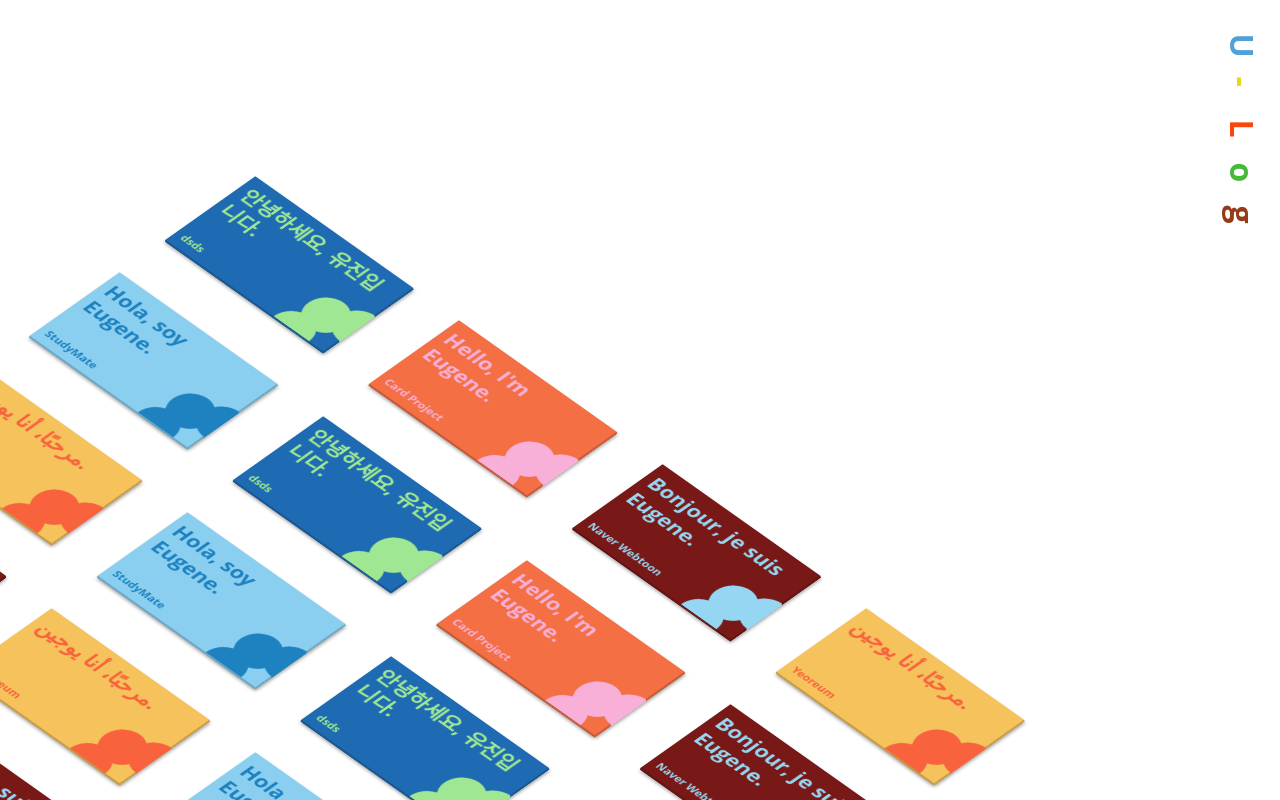
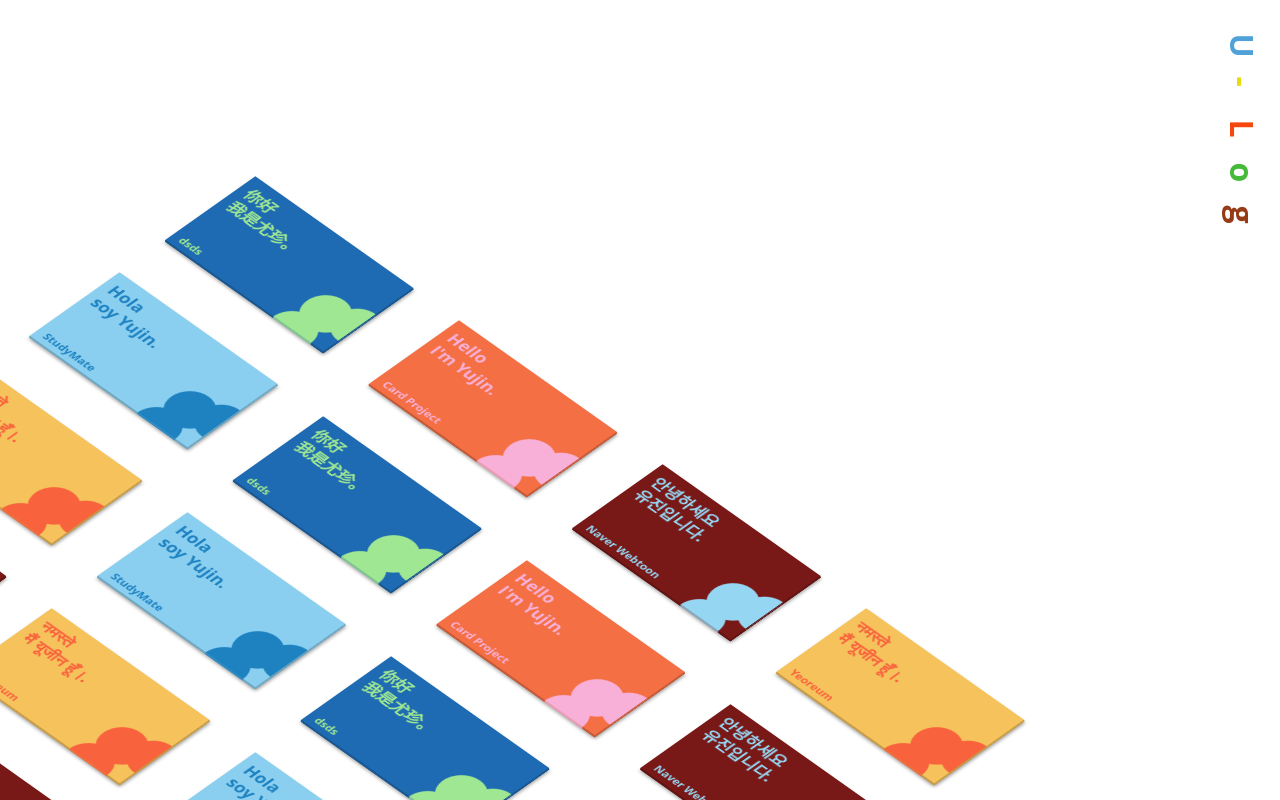
Before and after one commit to ujeans/Interactive_Cards, a React (Create React App) app: page / in a window 1280 px wide. Shown: the top 800 px of the page. Built offline with nearby package versions, Linux system fonts and the light colour scheme.

Commit message:
메인 페이지 카드 명함, 세부 페이지 명함 크기 비율 맞추기

```diff
--- a/package.json
+++ b/package.json
@@ -12,6 +12,7 @@
     "react-redux": "^9.1.1",
     "react-router-dom": "^6.22.3",
     "react-scripts": "5.0.1",
+    "react-svg": "^16.1.34",
     "redux-thunk": "^3.1.0",
     "sass": "^1.76.0",
     "styled-components": "^6.1.9",
--- a/src/components/common/CardContent.js
+++ b/src/components/common/CardContent.js
@@ -1,13 +1,42 @@
+import React from "react";
 import styled from "styled-components";
 
-const CardContent = ({ card }) => {
+// SVG 컴포넌트
+const DonutLogo = ({ color, expand }) => (
+  <SvgWrapper
+    expand={expand}
+    viewBox="0 0 132 142"
+    xmlns="http://www.w3.org/2000/svg"
+  >
+    <circle cx="65" cy="66" r="50" fill={color} />
+    <path
+      d="M82 50C82 22.3858 104.386 0 132 0V0V100V100C104.386 100 82 77.6142 82 50V50Z"
+      fill={color}
+    />
+    <path
+      d="M50.0001 91.0887C77.6143 91.0397 100.04 113.386 100.089 141V141L0.0888882 141.177V141.177C0.0398822 113.563 22.3859 91.1377 50.0001 91.0887V91.0887Z"
+      fill={color}
+    />
+  </SvgWrapper>
+);
+
+const SvgWrapper = styled.svg`
+  width: ${props => (props.expand ? "167px" : "70px")};
+  position: absolute;
+  bottom: 0;
+  right: 1px;
+`;
+
+const CardContent = ({ card, expand }) => {
   return (
     <Content modalColor={card.modalColor}>
-      <Introduce>{card.introduce}</Introduce>
-      <ProjectName>{card.projectName}</ProjectName>
-      <CircleLog className="one" modalColor={card.modalColor} />
-      <CircleLog className="two" modalColor={card.modalColor} />
-      <CircleLog className="three" modalColor={card.modalColor} />
+      <Introduce expand={expand}>
+        {card.introduce.split(",").map((text, index) => (
+          <div key={index}>{text}</div>
+        ))}
+      </Introduce>
+      <ProjectName expand={expand}>{card.projectName}</ProjectName>
+      <DonutLogo color={card.modalColor} expand={expand} />
     </Content>
   );
 };
@@ -28,39 +57,12 @@ const Content = styled.div`
 `;
 
 const Introduce = styled.h2`
-  font-size: 1.5em;
+  padding: 10px 0 0 10px;
+  font-size: ${props => (props.expand ? "2.5em" : "1.2em")};
   font-weight: bold;
 `;
 
 const ProjectName = styled.h3`
-  font-size: 0.8em;
+  padding: 0 0 5px 10px;
+  font-size: ${props => (props.expand ? "1.4em" : "0.8em")};
 `;
-
-const CircleLog = styled.div`
-  position: absolute;
-  width: 50px;
-  height: 50px;
-  border-radius: 50%;
-  background: ${props => props.modalColor};
-
-  &.one {
-    top: 50%;
-    left: 75%;
-  }
-
-  &.two {
-    width: 50px;
-    height: 25px;
-    top: 84%;
-    left: 70%;
-    border-radius: 25px 25px 0 0;
-  }
-
-  &.three {
-    width: 25px;
-    height: 50px;
-    top: 42%;
-    left: 92%;
-    border-radius: 25px 0 0 25px;
-  }
-`;
--- a/src/components/common/CardWrapper.js
+++ b/src/components/common/CardWrapper.js
@@ -35,7 +35,6 @@ const slideIn = keyframes`
 const Wrapper = styled.div`
   width: ${({ size }) => (size ? size.width : "100%")};
   height: ${({ size }) => (size ? size.height : "100%")};
-  padding: 0.55em;
   position: absolute;
   background-size: 200% 200%;
   box-shadow: -1px -1px 0 rgba(0, 0, 0, 0.2) inset;
--- a/src/components/modal/Modal.js
+++ b/src/components/modal/Modal.js
@@ -30,11 +30,8 @@ const Modal = ({ onClose, isClosing, selectedCard, clickPosition, bac }) => {
           <i className="fa-solid fa-xmark">X</i>
         </CloseButton>
         <ModalWrap>
-          <CardWrapper
-            size={{ width: "500px", height: "300px", aspectRatio: "4 / 2" }}
-            bac={bac}
-          >
-            {/* <CardContent card={selectedCard} /> */}
+          <CardWrapper size={{ width: "500px", height: "300px" }} bac={bac}>
+            <CardContent card={selectedCard} expand={true} />
           </CardWrapper>
         </ModalWrap>
       </Overlay>
--- a/src/data/cardData.js
+++ b/src/data/cardData.js
@@ -1,7 +1,7 @@
 export const cardText = [
   {
     id: 1,
-    introduce: "안녕하세요, 유진입니다.",
+    introduce: "你好, 我是尤珍。",
     projectName: "dsds",
     position: "Front-end / Design",
     date: "Jun 2024",
@@ -10,7 +10,7 @@ export const cardText = [
   },
   {
     id: 2,
-    introduce: "Hello, I'm Eugene.",
+    introduce: "Hello, I'm Yujin.",
     projectName: "Card Project",
     position: "Front-end / Design",
     date: "Jun 2024",
@@ -19,7 +19,7 @@ export const cardText = [
   },
   {
     id: 3,
-    introduce: "Bonjour, je suis Eugene.",
+    introduce: "안녕하세요, 유진입니다.",
     projectName: "Naver Webtoon",
     position: "Front-end",
     date: "May 2024",
@@ -28,7 +28,7 @@ export const cardText = [
   },
   {
     id: 4,
-    introduce: "مرحبًا، أنا يوجين.",
+    introduce: "नमस्ते, मैं यूजीन हूँ।.",
     projectName: "Yeoreum",
     position: "Front-end / Design",
     date: "Sep 2022 ~ Feb 2023",
@@ -37,7 +37,7 @@ export const cardText = [
   },
   {
     id: 5,
-    introduce: "Hola, soy Eugene.",
+    introduce: "Hola, soy Yujin.",
     projectName: "StudyMate",
     position: "Front-end / Design",
     date: "Dec 2022",
```
Also changed, not shown: ddd.js (deleted, +0 -7 lines), 1 other file (tests, documents, lock files or other folders).
